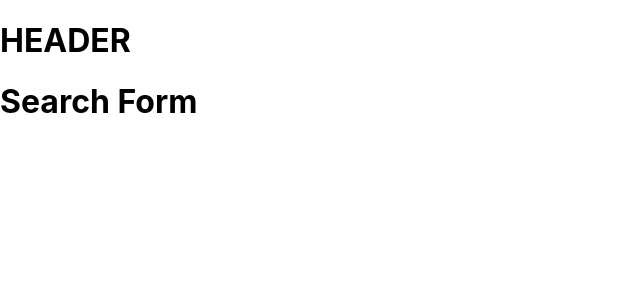
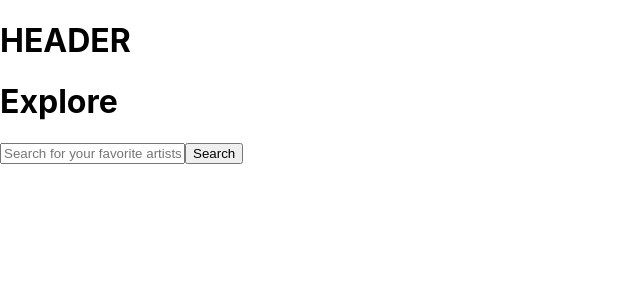
Before and after one commit to bkuhn2/Vinyl_Viewer, a React (Create React App) app: page /search in a window 1280 px wide. Shown: the top 300 px of the page, without its empty margins (0-640 px from the left). Built offline with nearby package versions, Linux system fonts and the light colour scheme.

Commit message:
Added basic Form JSX, input and accompanying state for input

```diff
--- a/src/Components/SearchForm/SearchForm.tsx
+++ b/src/Components/SearchForm/SearchForm.tsx
@@ -1,9 +1,16 @@
-import React from 'react'
+import React, { useState } from 'react'
 
 const SearchForm = () => {
+
+  const [searchTerm, setSearchTerm] = useState('');
+
   return (
     <div>
-      <h1>Search Form</h1>
+      <h1>Explore</h1>
+      <form>
+        <input type='text' placeholder='Search for your favorite artists' value={searchTerm}/>
+        <button>Search</button>
+      </form>
     </div>
   )
 }
```
